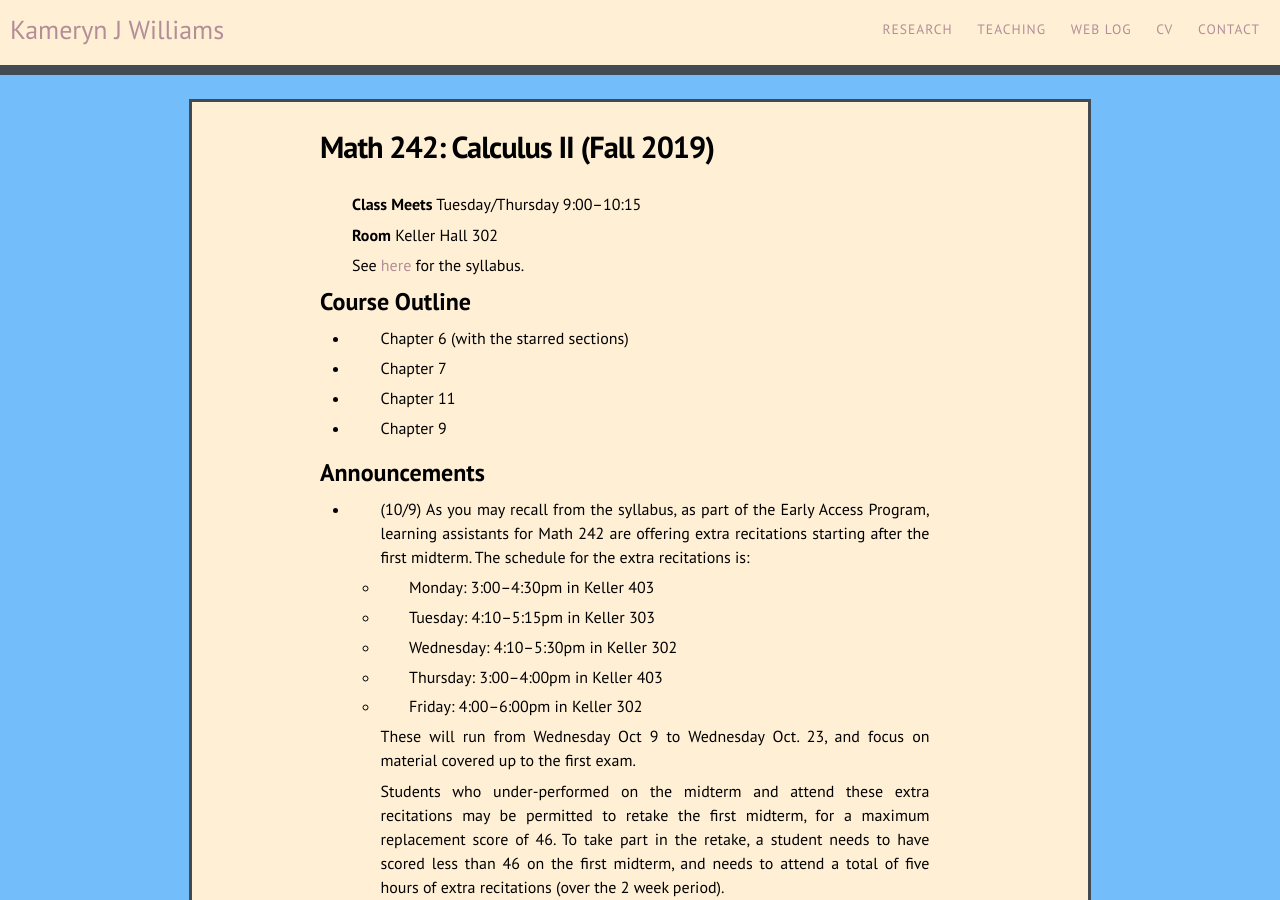
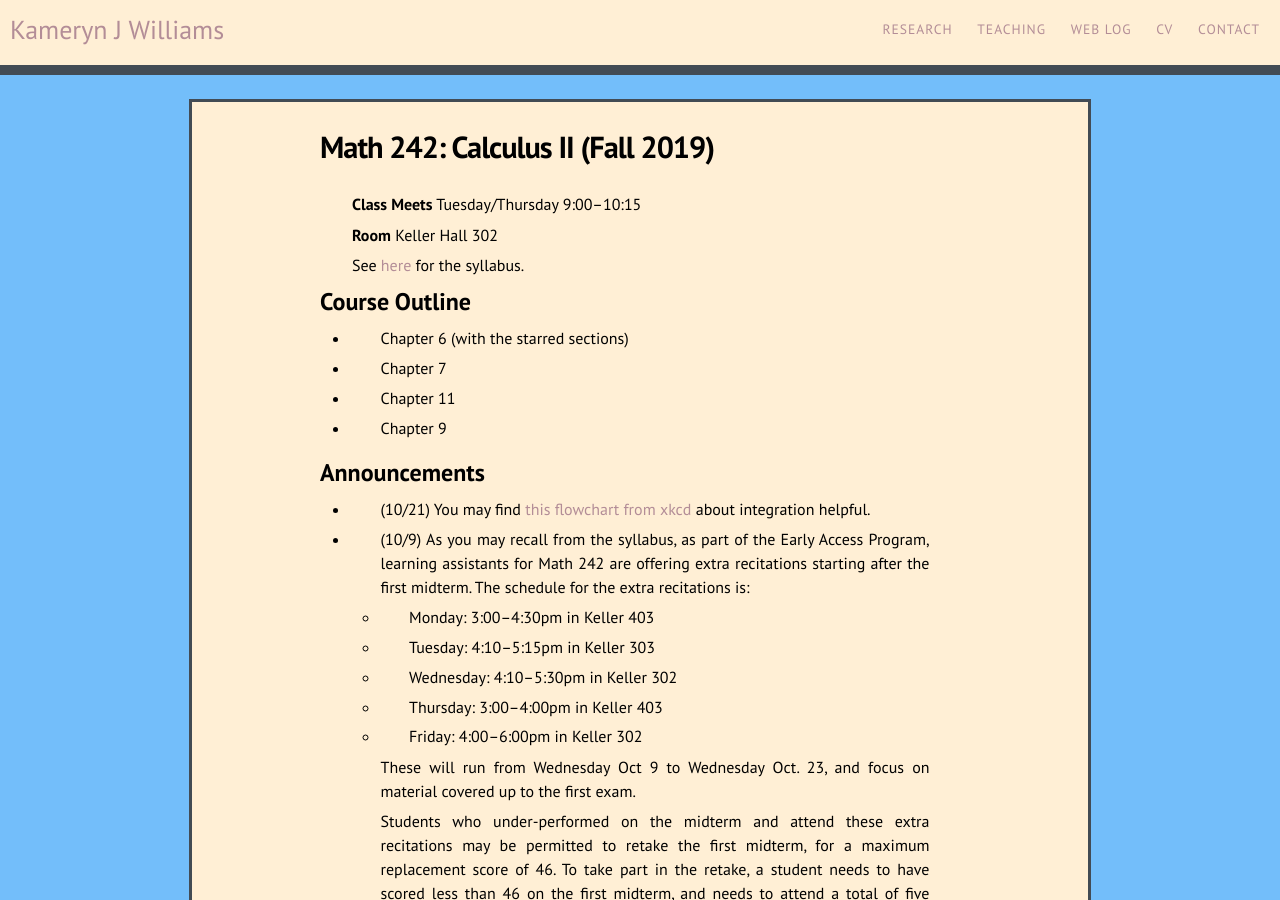
Before and after one commit to kamerynjw/kamerynjw.github.io, a Jekyll site: the page built from teaching/2019/math242.md, in a window 1280 px wide and 900 px high. Built offline with Jekyll 4.4.1, drawn with Linux system fonts in a browser that asks for light colours; nearby versions of some CDN libraries; formulas are drawn with MathJax 3.

Commit message:
v helpful announcement

```diff
--- a/teaching/2019/math242.md
+++ b/teaching/2019/math242.md
@@ -23,6 +23,8 @@ Course Outline
 
 Announcements
 -------------
+
+* (10/21) You may find [this flowchart from xkcd](https://xkcd.com/2117/) about integration helpful.
 
 * (10/9) As you may recall from the syllabus, as part of the Early Access Program, learning assistants for Math 242 are offering extra recitations starting after the first midterm. The schedule for the extra recitations is:
 
```
